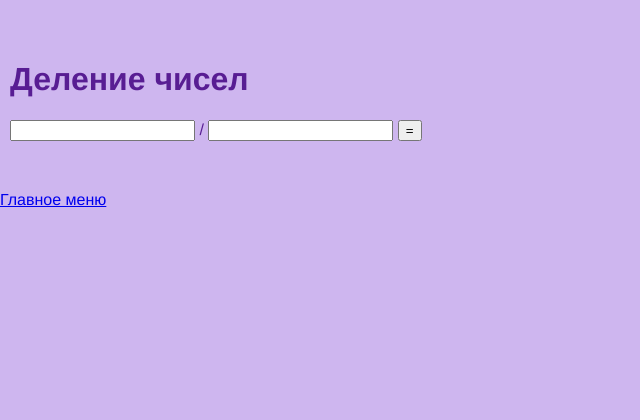
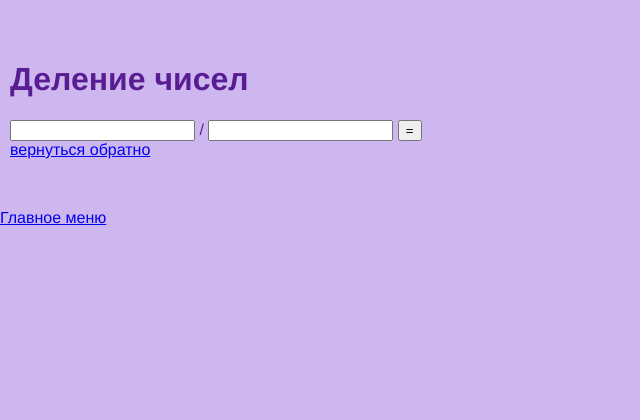
Before and after one commit to bravejewishh/labs3course, a Flask app: page /lab4/div-form in a window 1280 px wide. Shown: the part 58-478 px from the top of the page, without its empty margins (0-640 px from the left). Run offline with Flask 3, Linux system fonts and the light colour scheme.

Commit message:
деление

```diff
--- a/lab4.py
+++ b/lab4.py
@@ -17,5 +17,8 @@ def div():
         return render_template ('lab4/div.html', error='оба поля должны быть заполнены!))')
     x1 = int(x1)
     x2 = int(x2)
+
+    if x2 == 0:
+        return render_template('lab4/div.html', error='на ноль делить нельзя!))')
     result = x1/x2
     return render_template('lab4/div.html', x1=x1, x2=x2, result=result)
--- a/templates/lab4/div-form.html
+++ b/templates/lab4/div-form.html
@@ -8,4 +8,8 @@
         <input type="number" name="x1"> / <input type="number" name="x2">
         <input type="submit" value="=">
     </form>
+
+    <div>
+        <a href="/lab4">вернуться обратно</a>
+    </div>
 {% endblock %}
```
